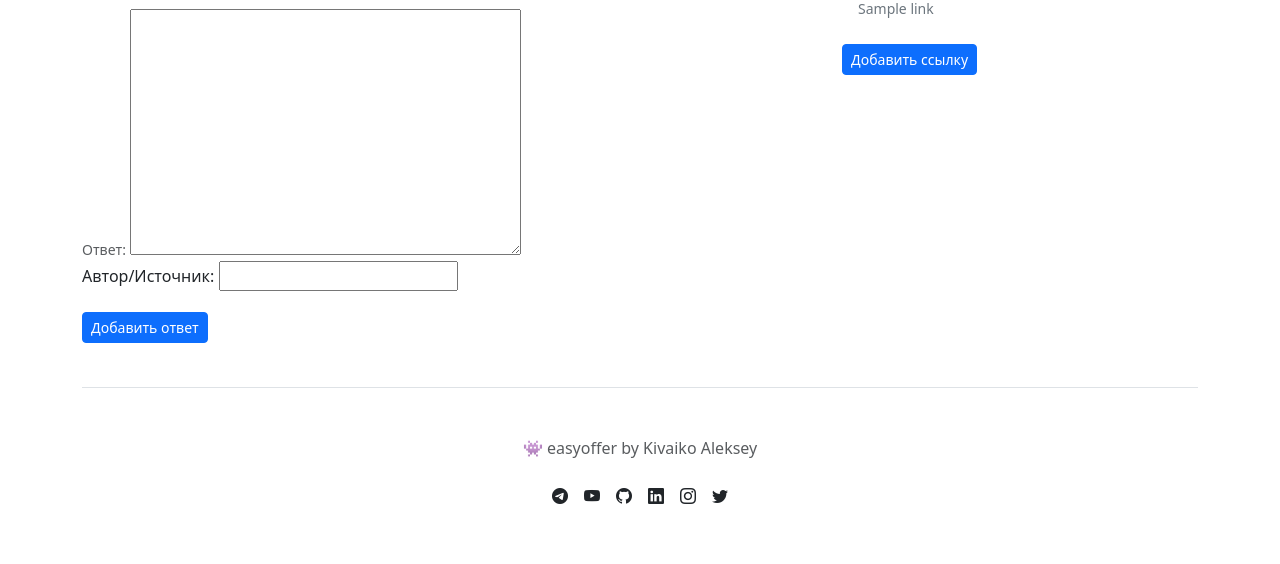
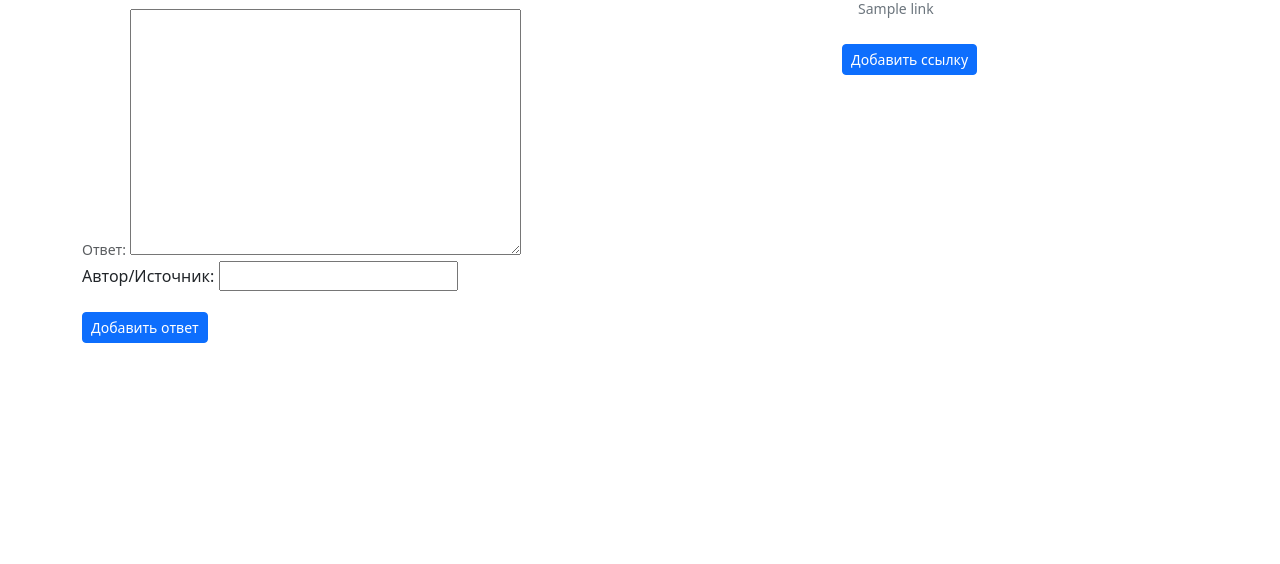
Before and after one commit to kivaiko/easyoffer, a Django app: page /question/1 in a window 1280 px wide. Shown: the part 339-903 px from the top of the page. After the commit the page ends 682 px from the top, so only its background shows below. Run offline with Django 4.2, Linux system fonts and the light colour scheme; tables that the repository leaves empty hold one stand-in row (values such as "Sample post"); parts of the project's set-up code (start-up, migrations or seed data) failed here and were passed over; some libraries are stand-ins or nearby versions.

Commit message:
Hide footer

```diff
--- a/mentor/templates/mentor.html
+++ b/mentor/templates/mentor.html
@@ -63,7 +63,7 @@
                     )
                 {% endif %}
                 <h2 class="fs-5 mt-5 mb-3">О менторе:</h2>
-                <p>{{ mentor.about_me }}</p>
+                <p>{{ mentor.about_me|safe }}</p>
                 {% if reviews %}
                 <p>Направления:
                     {% for item in mentor.directions.all %}
@@ -86,7 +86,7 @@
                 <div class="card mb-3 col" >
                     <div class="card-body">
                         <p class="card-text"> Оценка: {{ review.rating }} </p>
-                        <p class="card-text">{{ review.text }}</p>
+                        <p class="card-text">{{ review.text|safe }}</p>
                         <p class="card-text"><small class="text-muted">{{ review.created_at }}, {{ review.author }}</small></p>
                     </div>
                 </div>
--- a/mentor/urls.py
+++ b/mentor/urls.py
@@ -8,6 +8,6 @@ urlpatterns = [
     path('mentor/thx', ThxView.as_view(), name='thx'),
     path('mentor/thx_review', ThxReviewView.as_view(), name='thx_review'),
     path('mentor/new_mentor', views.NewMentor.as_view(), name='new_mentor'),
-    path('mentor/update/<int:pk>', views.MentorUpdate.as_view(), name='update_mentor'),
+    path('mentor/<int:pk>/account', views.MentorUpdate.as_view(), name='update_mentor'),
     path('mentor/<slug:username>', views.mentor, name='mentor')
 ]
--- a/rating/templates/base.html
+++ b/rating/templates/base.html
@@ -51,17 +51,17 @@
         {% endblock %}
     </main>
 </body>
-<div class="container">
-  <footer class="py-3 my-4">
-    <p class="text-center text-body-secondary border-top mt-1 pt-5">👾 easyoffer by Kivaiko Aleksey</p>
-      <ul class="nav justify-content-center pb-1 mb-1">
-          <li class="nav-item"><a href="https://t.me/+3xsbmERSOP0wMWRi" target="_blank" class="nav-link px-2 text-body-secondary text-decoration-none text-reset fs-6"><i class="bi bi-telegram"></i></a></li>
-          <li class="nav-item"><a href="https://www.youtube.com/@goingtoit" target="_blank" class="nav-link px-2 text-body-secondary text-decoration-none text-reset fs-6"><i class="bi bi-youtube"></i></a></li>
-          <li class="nav-item"><a href="https://github.com/kivaiko" target="_blank" class="nav-link px-2 text-body-secondary text-decoration-none text-reset fs-6"><i class="bi bi-github"></i></a></li>
-          <li class="nav-item"><a href="https://www.linkedin.com/in/kivaiko/" target="_blank" class="nav-link px-2 text-body-secondary text-decoration-none text-reset fs-6"><i class="bi bi-linkedin"></i></a></li>
-          <li class="nav-item"><a href="https://www.instagram.com/kivaiyko/" target="_blank" class="nav-link px-2 text-body-secondary text-decoration-none text-reset fs-6"><i class="bi bi-instagram"></i></a></li>
-          <li class="nav-item"><a href="https://twitter.com/kivaiyko" target="_blank" class="nav-link px-2 text-body-secondary text-decoration-none text-reset fs-6"><i class="bi bi-twitter"></i></a></li>
-      </ul>
-  </footer>
-</div>
+<!--<div class="container">-->
+<!--  <footer class="py-3 my-4">-->
+<!--      <ul class="nav justify-content-center pb-1 mb-1">-->
+<!--          <li class="nav-item nav-link px-2 text-body-secondary text-decoration-none text-reset fs-6">👾 easyoffer by Кивайко Алексей</li>-->
+<!--          <li class="nav-item"><a href="https://t.me/+3xsbmERSOP0wMWRi" target="_blank" class="nav-link px-2 text-body-secondary text-decoration-none text-reset fs-6"><i class="bi bi-telegram"></i></a></li>-->
+<!--          <li class="nav-item"><a href="https://www.youtube.com/@goingtoit" target="_blank" class="nav-link px-2 text-body-secondary text-decoration-none text-reset fs-6"><i class="bi bi-youtube"></i></a></li>-->
+<!--          <li class="nav-item"><a href="https://github.com/kivaiko" target="_blank" class="nav-link px-2 text-body-secondary text-decoration-none text-reset fs-6"><i class="bi bi-github"></i></a></li>-->
+<!--          <li class="nav-item"><a href="https://www.linkedin.com/in/kivaiko/" target="_blank" class="nav-link px-2 text-body-secondary text-decoration-none text-reset fs-6"><i class="bi bi-linkedin"></i></a></li>-->
+<!--          <li class="nav-item"><a href="https://www.instagram.com/kivaiyko/" target="_blank" class="nav-link px-2 text-body-secondary text-decoration-none text-reset fs-6"><i class="bi bi-instagram"></i></a></li>-->
+<!--          <li class="nav-item"><a href="https://twitter.com/kivaiyko" target="_blank" class="nav-link px-2 text-body-secondary text-decoration-none text-reset fs-6"><i class="bi bi-twitter"></i></a></li>-->
+<!--      </ul>-->
+<!--  </footer>-->
+<!--</div>-->
 </html>
--- a/rating/templates/question.html
+++ b/rating/templates/question.html
@@ -13,7 +13,7 @@
             <div class="row">
                 <div class="card mb-3 col" >
                     <div class="card-body">
-                        <p class="card-text">{{ answer.text }}</p>
+                        <p class="card-text">{{ answer.text|safe }}</p>
                         <p class="card-text"><small class="text-muted">{{ answer.created_at }}, {{ answer.author }}</small></p>
                     </div>
                 </div>
```
Also changed, not shown: rating/migrations/0013_rating_data.py (added), rating/migrations/0014_remove_rating_data.py (added), 1 other file.
